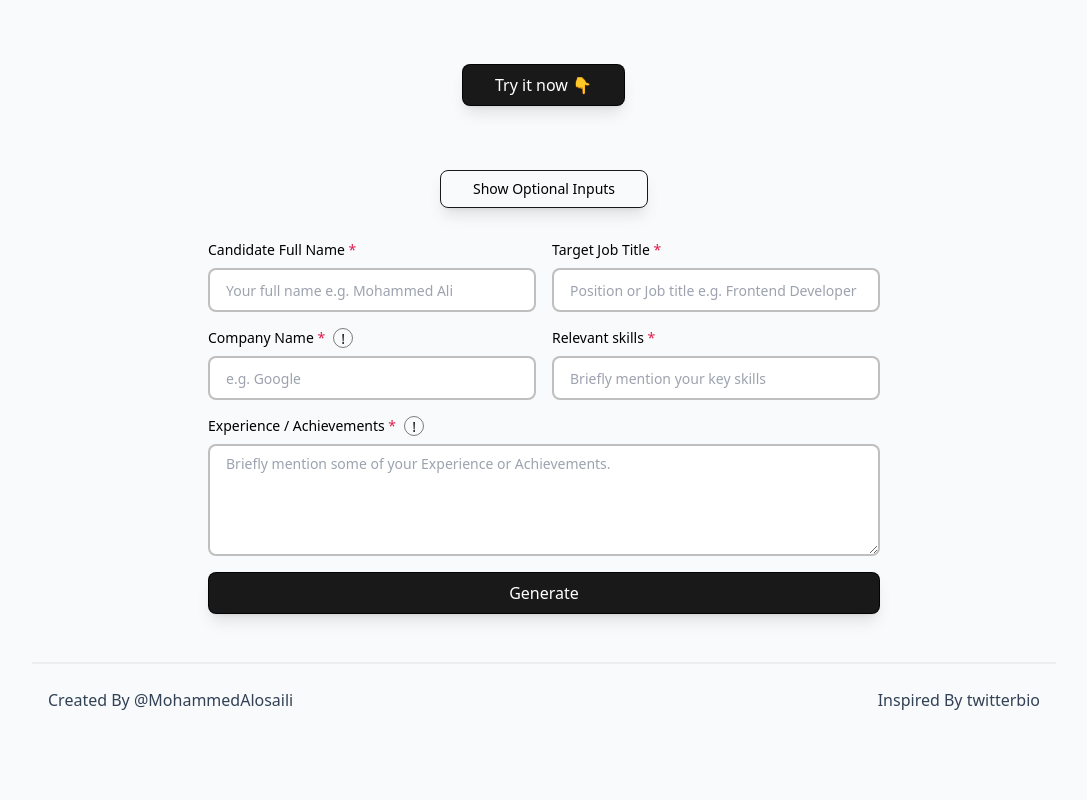
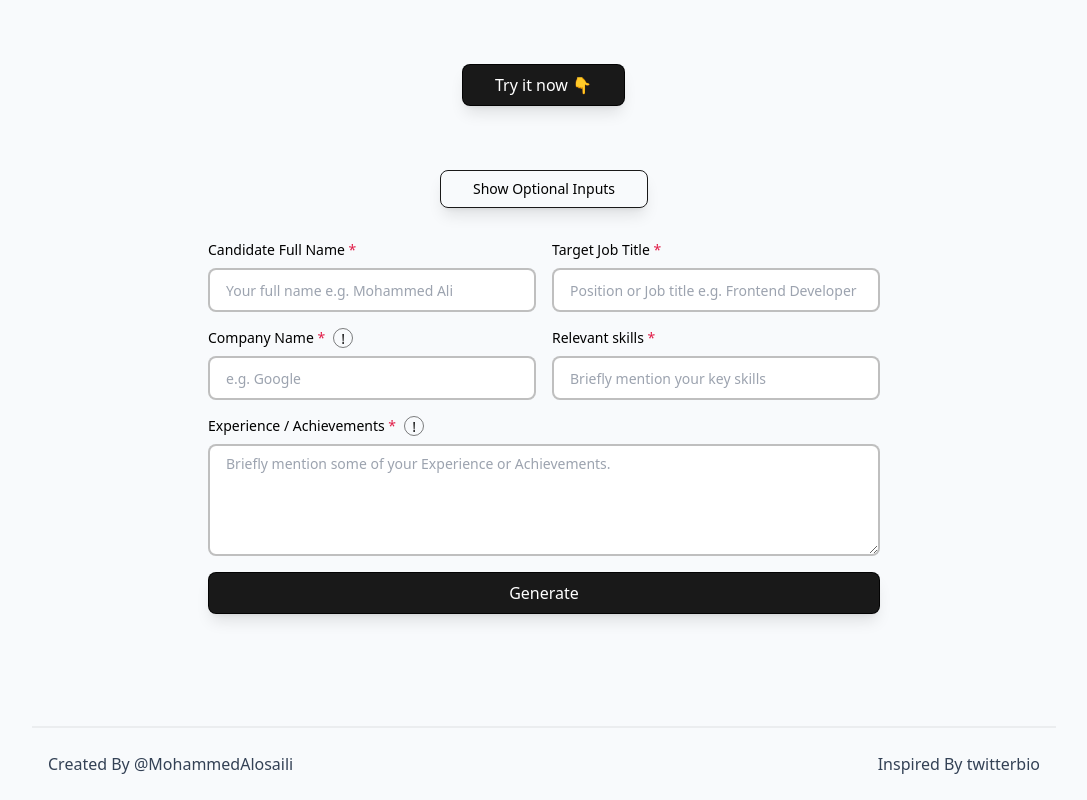
Before and after one commit to MohamedAlosaili/cover-letter-generator, a Next.js app: page / in a window 1280 px wide. Shown: the part 424-1224 px from the top of the page, without its empty margins (96-1183 px from the left). Before the commit the page ends 1160 px from the top, so only its background shows below. Built offline with nearby package versions, Linux system fonts and the light colour scheme.

Commit message:
Update focusOnFirstInput to scroll to the input + focus

```diff
--- a/src/pages/index.tsx
+++ b/src/pages/index.tsx
@@ -19,7 +19,11 @@ export default function Home() {
   };
 
   const focusOnFirstInput = () => {
-    document.getElementsByTagName("input")?.[0]?.focus();
+    const input = document.getElementsByTagName("input")?.[0];
+    if (input) {
+      input?.focus();
+      input.scrollIntoView({ behavior: "smooth" });
+    }
   };
 
   return (
@@ -34,7 +38,7 @@ export default function Home() {
         </Button>
         <Form onSubmit={generateCoverLetter} userInfo={userInfo} />
       </section>
-      <footer className="px-4 font-medium py-6 text-slate-700 flex justify-between items-center border-t-2 border-black/5">
+      <footer className="px-4 mt-16 font-medium py-6 text-slate-700 flex justify-between items-center border-t-2 border-black/5">
         <p>
           Created By{" "}
           <a
```
